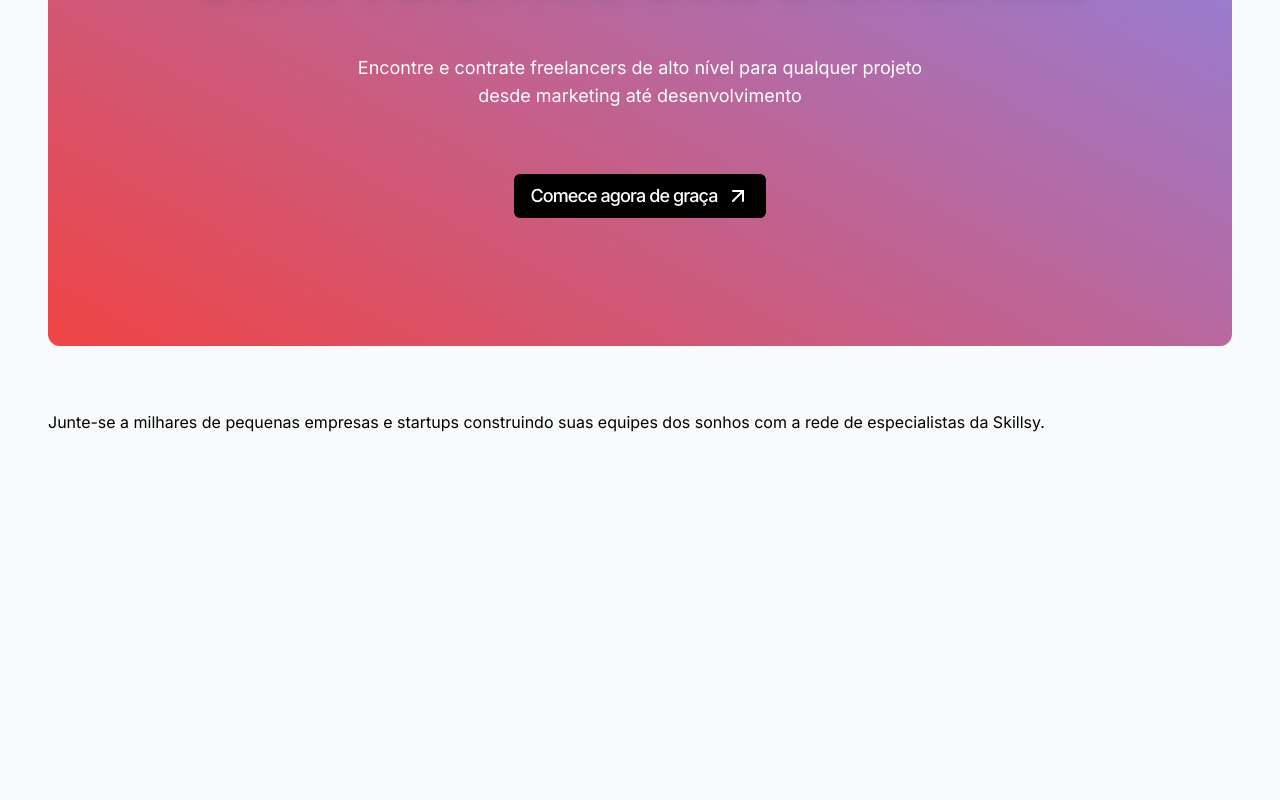
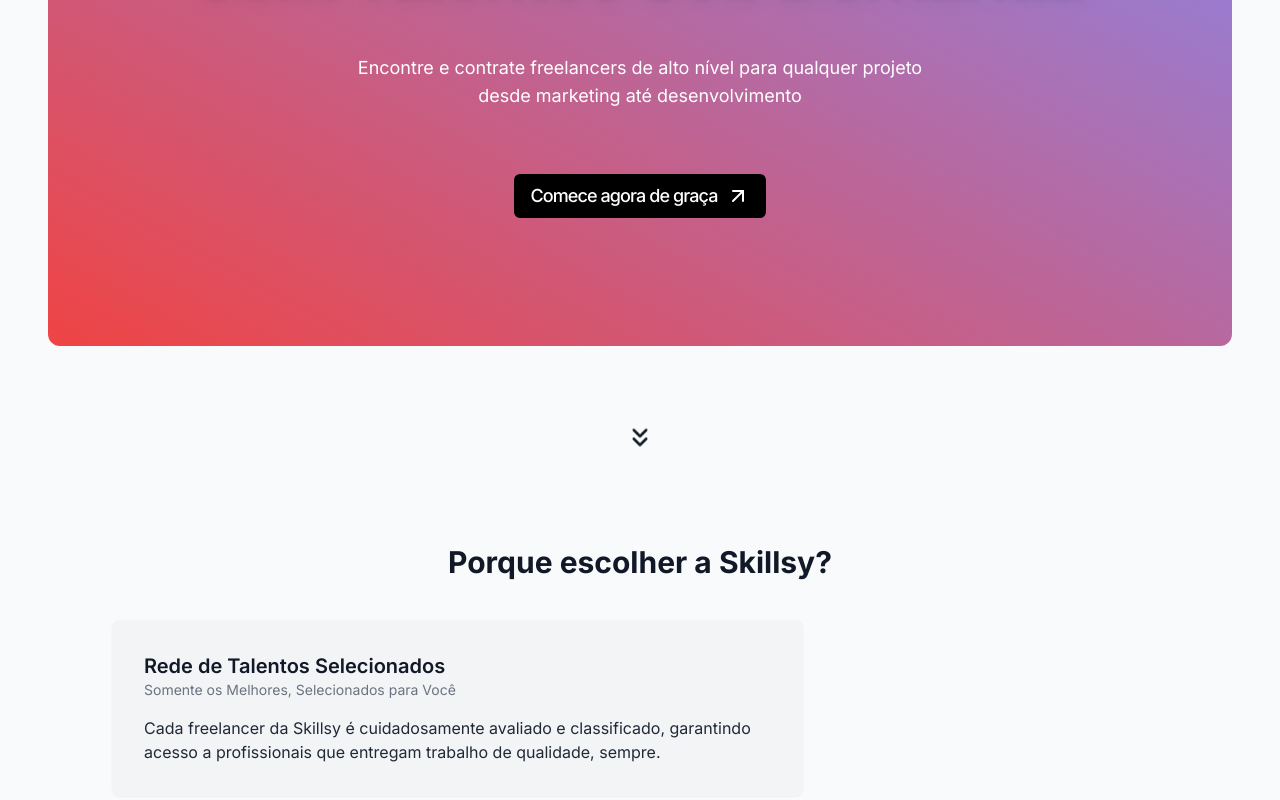
Before and after one commit to dev-pedroalmeida/skillsy, a Next.js app: page / in a window 1280 px wide. Shown: the part 402-1202 px from the top of the page. Built offline with nearby package versions, Linux system fonts and the light colour scheme.

Commit message:
feat: add BentoGridContainer Component

```diff
--- a/app/layout.tsx
+++ b/app/layout.tsx
@@ -17,7 +17,7 @@
 }>) {
   return (
     <html lang="en">
-      <body className={inter.className + ' bg-gray-50 mx-12'}>
+      <body className={inter.className + ' bg-gray-50 text-gray-900 mx-12'}>
         <Navbar />
         {children}
       </body>
--- a/app/page.tsx
+++ b/app/page.tsx
@@ -1,6 +1,8 @@
 import { Button } from "@/components/Button";
-import { ArrowUpRight } from "lucide-react";
+import { ArrowUpRight, ChevronsDown } from "lucide-react";
 import Link from "next/link";
+import * as motion from "motion/react-client";
+import { BentoGridContainer } from "@/components/BentoGrid";
 
 export default function Home() {
   return (
@@ -24,16 +26,45 @@
           <Link href={"/"}>Comece agora de graça</Link>
         </Button>
       </main>
-      <p>
-        Junte-se a milhares de pequenas empresas e startups construindo suas
-        equipes dos sonhos com a rede de especialistas da Skillsy.
-      </p>
-      <br />
-      <br />
-      <br />
-      <br />
-      <br />
-      <br />
+
+      <div className="w-fit mx-auto my-20 rounded-full p-1 animate-bounce">
+        <ChevronsDown size={30} />
+      </div>
+
+      <motion.div
+        initial={{ opacity: 0, y: 60 }}
+        whileInView={{
+          opacity: 1,
+          y: 0,
+          transition: {
+            duration: 1,
+          },
+        }}
+      >
+        <section>
+          <h2 className="text-3xl font-bold mb-10 text-center">
+            Porque escolher a Skillsy?
+          </h2>
+          <BentoGridContainer>
+            <div className="bg-gray-100 p-8 rounded-lg shadow-sm col-span-2">
+              <header className="mb-4">
+                <h3 className="text-xl font-semibold">
+                  Rede de Talentos Selecionados
+                </h3>
+                <p className="text-sm text-gray-500">
+                  Somente os Melhores, Selecionados para Você
+                </p>
+              </header>
+              <p className="text-gray-800">
+                Cada freelancer da Skillsy é cuidadosamente avaliado e
+                classificado, garantindo acesso a profissionais que entregam
+                trabalho de qualidade, sempre.
+              </p>
+            </div>
+          </BentoGridContainer>
+        </section>
+      </motion.div>
+
       <br />
       <br />
       <br />
--- /dev/null
+++ b/components/BentoGrid.tsx
@@ -0,0 +1,18 @@
+import { cn } from "@/lib/utils";
+
+export const BentoGridContainer = ({
+  children,
+  className,
+}: {
+  children?: React.ReactNode;
+  className?: string;
+}) => {
+  return (
+    <div className={cn(
+      "grid grid-cols-3 mx-16 gap-10",
+      className
+    )}>
+      {children}
+    </div>
+  );
+};
--- a/components/Button.tsx
+++ b/components/Button.tsx
@@ -1,5 +1,5 @@
 import { cva, VariantProps } from "class-variance-authority";
-import React from "react";
+import * as React from "react";
 
 const buttonVariants = cva(
   "flex items-center justify-center gap-2 whitespace-nowrap rounded-md font-medium transition-all disabled:opacity-50 disabled:pointer-events-none",
@@ -32,15 +32,17 @@
     IButtonProps,
     VariantProps<typeof buttonVariants> {}
 
-export const Button: React.FC<ButtonVariants> = ({
-  className,
-  variant,
-  size,
-  RightIcon,
-  ...props
-}) => (
-  <button className={buttonVariants({ variant, size, className })} {...props}>
-    {props.children}
-    {RightIcon && <span>{RightIcon}</span>}
-  </button>
-);
+export const Button = React.forwardRef<HTMLButtonElement, ButtonVariants>(
+  ({ className, variant, size, RightIcon, ...props }, ref) => {
+    return (
+      <button
+        className={buttonVariants({ variant, size, className })}
+        {...props}
+      >
+        {props.children}
+        {RightIcon && <span>{RightIcon}</span>}
+      </button>
+    );
+  }
+)
+Button.displayName = "Button"
```
Also changed, not shown: 1 other file (tests, documents, lock files or other folders).
